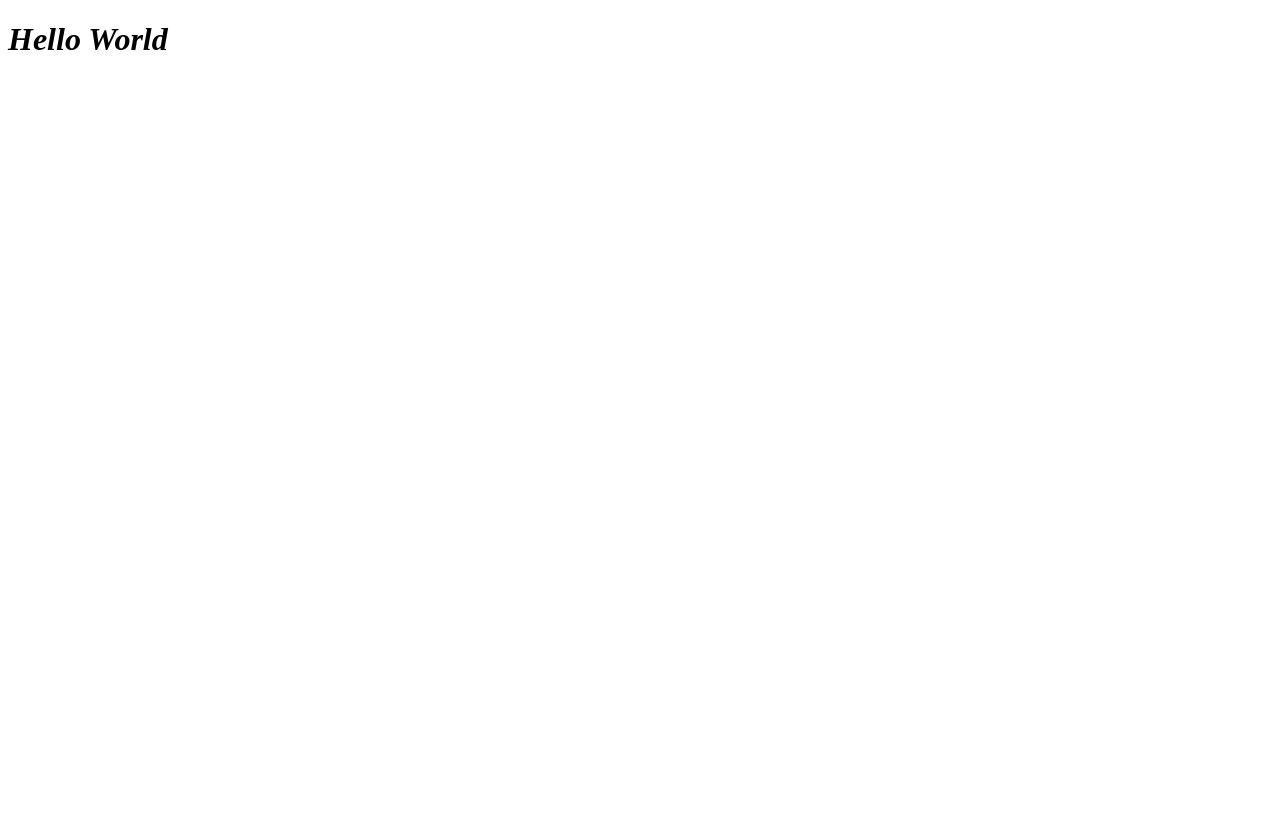
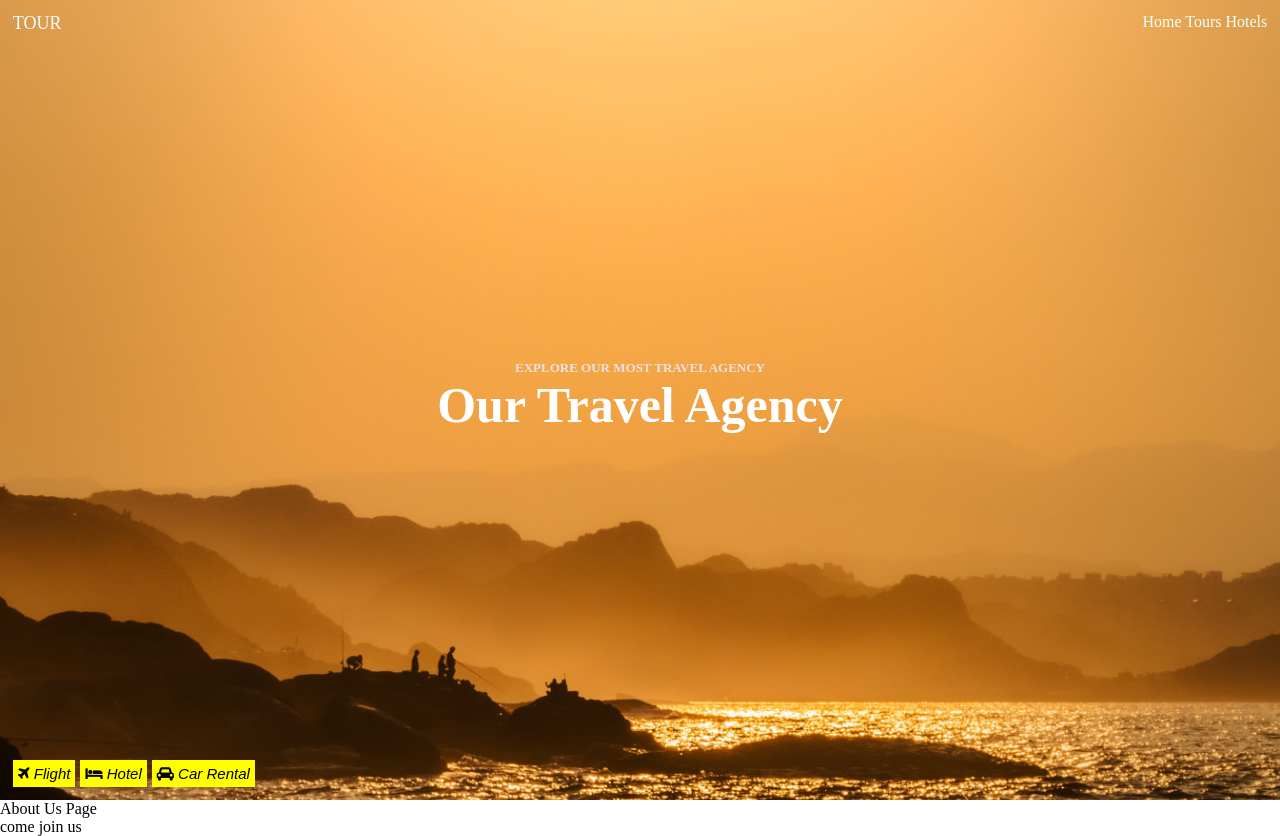
Before and after one commit to PemaYT/Travel-Guide, a plain HTML site: page index.html in a window 1280 px wide. Before the commit the page ends 800 px from the top, so only its background shows below. Drawn offline with Linux system fonts and the light colour scheme.

Commit message:
created about us page

```diff
--- /dev/null
+++ b/css/styles.css
@@ -0,0 +1,72 @@
+* {
+    margin: 0;
+    padding: 0;
+}
+
+.wrapper {
+    background-image: url("travelpic.jpeg");
+    background-position: center;
+    background-size: cover;
+    display: flex;
+    flex-direction: column;
+    height: 100vh;
+    justify-content: space-between;
+}
+
+.nav {
+    display: flex;
+    justify-content: space-between;
+    padding-top: 1%;
+}
+
+.navLogo {
+    font-style: normal;
+    color: azure;
+    font-size: large;
+    padding-left: 1%;
+}
+
+.navMenu {
+    color: azure;
+    display: flex;
+    cursor: pointer;
+    padding-right: 1%;
+}
+
+.center {
+    display: flex;
+    align-items: center;
+    flex-direction: column;
+    justify-content: center;
+}
+
+h3 {
+    text-align: center;
+    color: rgb(235, 226, 228);
+    font-size: small;
+}
+
+h1 {
+    text-align: center;
+    color: white;
+    font-size: 50px;
+}
+
+.footer {
+    display: flex;
+    padding-left: 1%;
+    padding-bottom: 1%;
+}
+
+.btn {
+    cursor: pointer;
+    background-color: yellow;
+    border: yellow;
+    font-size: 15px;
+    font-style: oblique;
+    padding: 5px 5px;
+}
+
+.divider {
+    width: 5px;
+}
--- a/index.html
+++ b/index.html
@@ -4,10 +4,35 @@
     <meta charset="UTF-8">
     <meta http-equiv="X-UA-Compatible" content="IE=edge">
     <meta name="viewport" content="width=device-width, initial-scale=1.0">
-    <link rel="stylesheet" href="styles.css">
-    <title>Document</title>
+    <link rel="stylesheet" href="css/styles.css">
+    <link rel="stylesheet" href="https://cdnjs.cloudflare.com/ajax/libs/font-awesome/4.7.0/css/font-awesome.min.css">
+    <title>Travel Website</title>
 </head>
 <body>
-    <H1>Hello World</H1>
+  <section class = "wrapper">
+  <div class = "nav">
+    <div class = "navLogo">
+    <p>TOUR</p>
+  </div>
+  <div class = "navMenu">
+     <p>Home Tours Hotels</p>
+  </div>
+  </div>
+
+  <div class = "center">
+    <h3>EXPLORE OUR MOST TRAVEL AGENCY</h3>
+    <h1>Our Travel Agency</h1>
+  </div>
+
+  <div class="footer">
+    <button class="btn"><i class="fa fa-plane"></i> Flight</button>
+    <div class="divider"></div>
+    <button class="btn"><i class="fa fa-hotel"></i> Hotel</button>
+    <div class="divider"></div>
+    <button class="btn"><i class="fa fa-car"></i> Car Rental</button>
+  </div>
+</section>
+<p>About Us Page</p>
+<p>come join us</p>
 </body>
 </html>
--- a/styles.css
+++ /dev/null
@@ -1,3 +0,0 @@
-h1 {
-    font-style: italic;
-}
```
Also changed, not shown: css/travelpic.jpeg (added), 2 other files.
